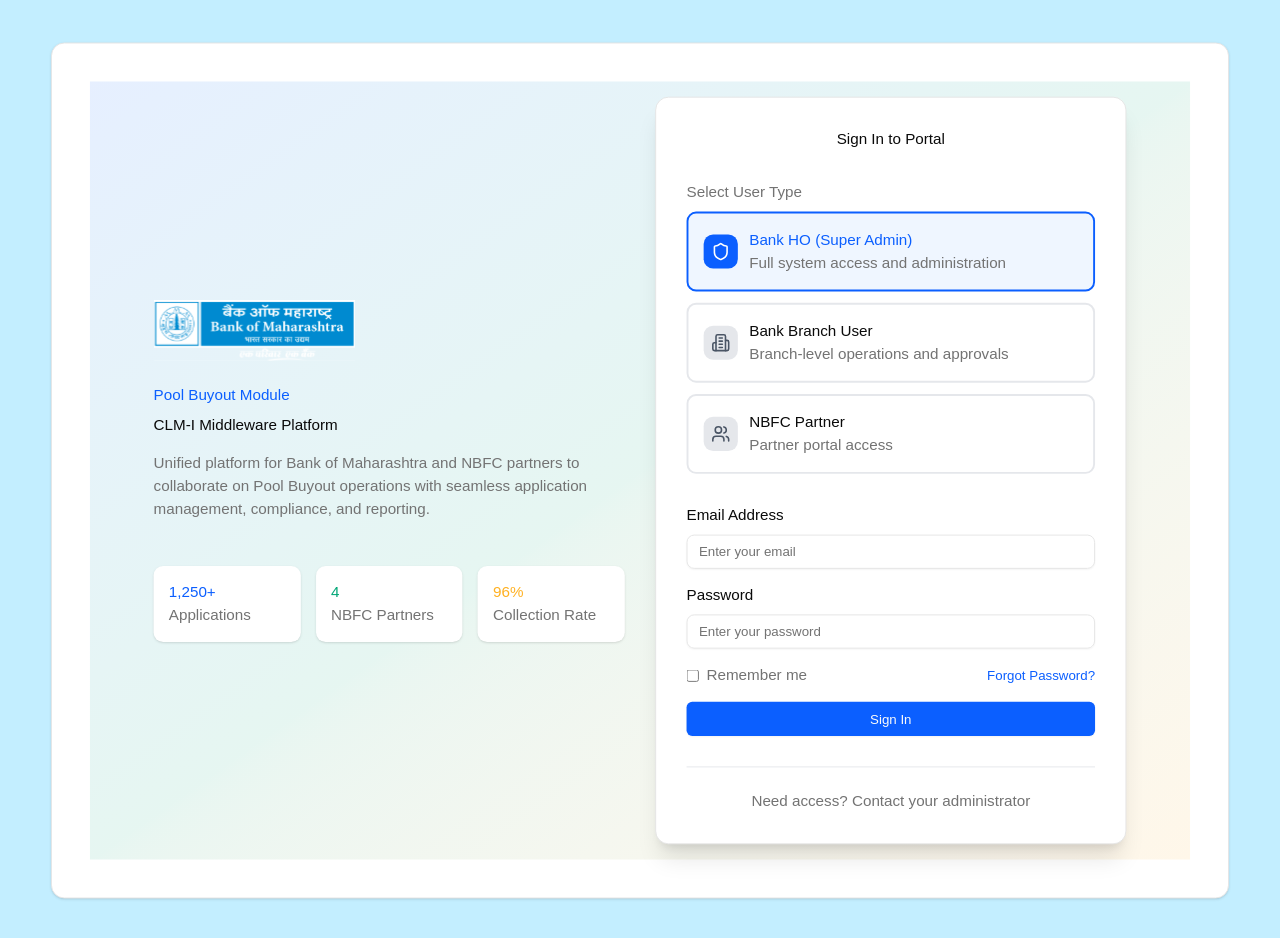
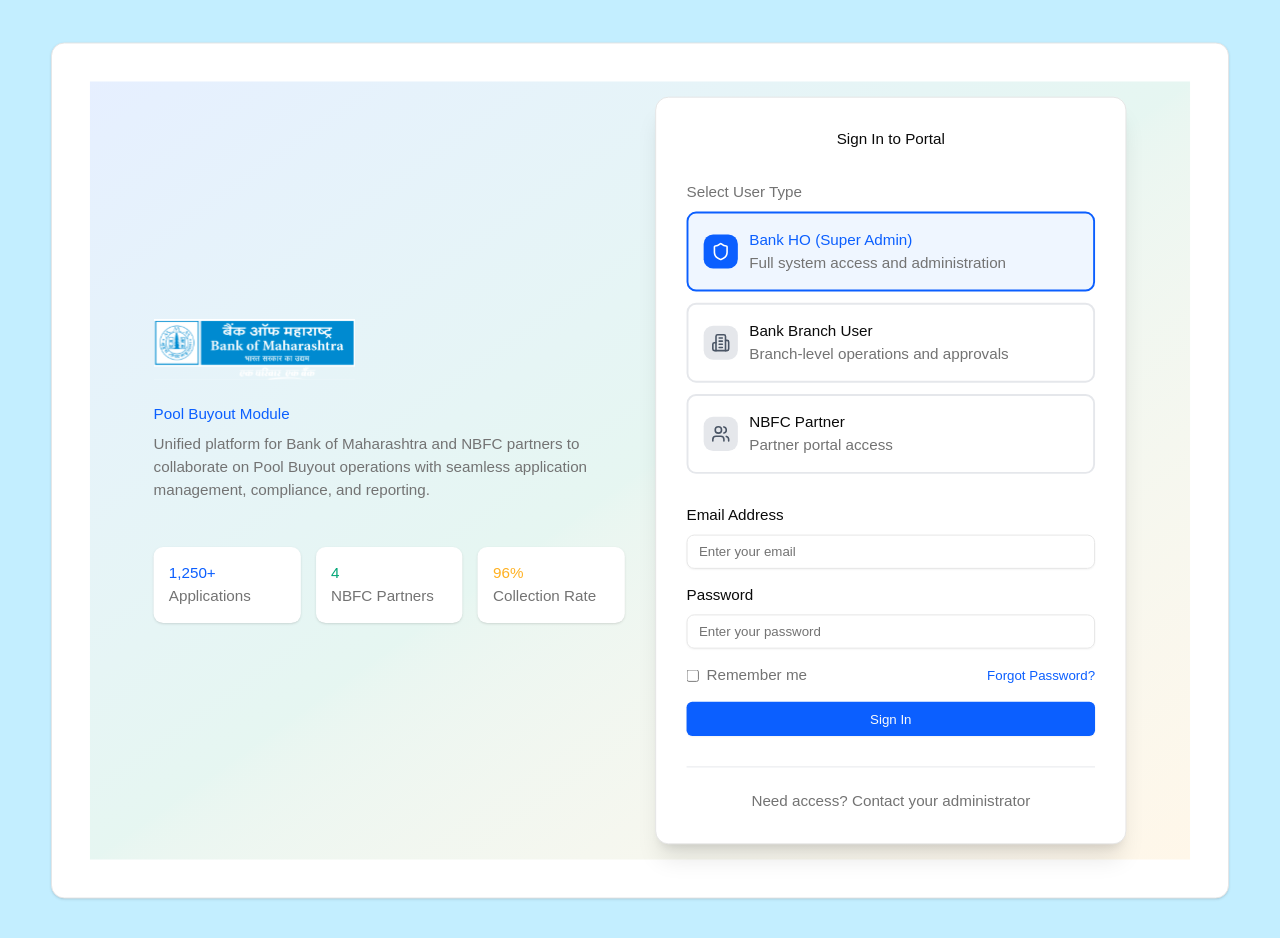
Before and after one commit to vishalsontakke-loantap/nbfc-dashboard-main, a React (Vite) app: page / in a window 1280 px wide. Shown: the top 938 px of the page. Built offline with nearby package versions, Linux system fonts and the light colour scheme.

Commit message:
removed clm1

```diff
--- a/src/components/Login.tsx
+++ b/src/components/Login.tsx
@@ -62,7 +62,7 @@
           <img src={assetPath('/images/Bank_of_Maharashtra_logo.svg')} alt="Bank of Maharashtra" className="h-16 mx-auto lg:mx-0" />
           <div>
             <h1 className="text-[#0B5FFF] mb-2">Pool Buyout Module</h1>
-            <h2 className="text-foreground mb-4">CLM-I Middleware Platform</h2>
+            {/* <h2 className="text-foreground mb-4">CLM-I Middleware Platform</h2> */}
             <p className="text-muted-foreground">
               Unified platform for Bank of Maharashtra and NBFC partners to collaborate on Pool Buyout operations with seamless application management, compliance, and reporting.
             </p>
```
